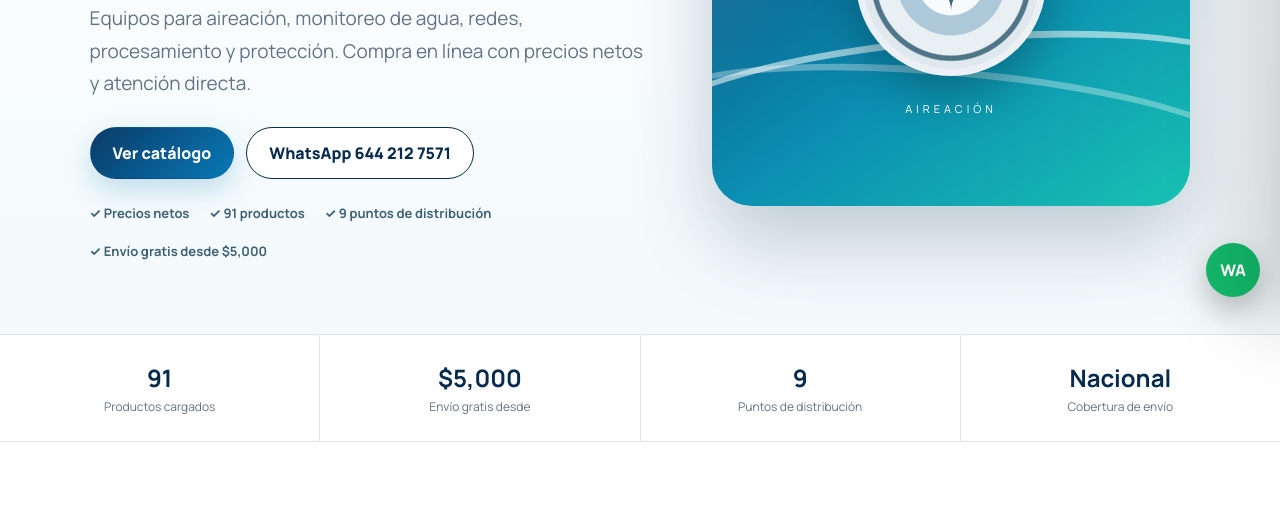
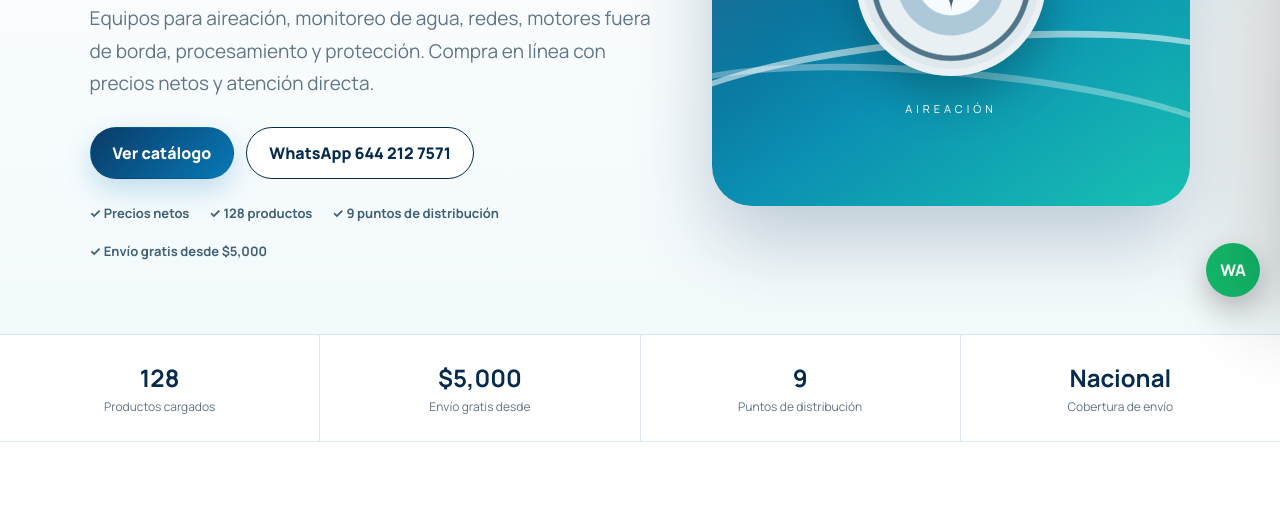
Before and after one commit to tomashirvinaragon-stack/aquacore-mx, a website: page index.html in a window 1280 px wide. Shown: the part 483-1000 px from the top of the page. Drawn offline with Linux system fonts and the light colour scheme; no server answers.

Commit message:
Actualiza portada para incluir motores Mercury

```diff
--- a/index.html
+++ b/index.html
@@ -41,13 +41,13 @@
       <div class="hero-copy">
         <span class="eyebrow">ACUACULTURA · PESCA · PRODUCCIÓN</span>
         <h1>Tecnología que impulsa tu cultivo.</h1>
-        <p>Equipos para aireación, monitoreo de agua, redes, procesamiento y protección. Compra en línea con precios netos y atención directa.</p>
+        <p>Equipos para aireación, monitoreo de agua, redes, motores fuera de borda, procesamiento y protección. Compra en línea con precios netos y atención directa.</p>
         <div class="hero-actions">
           <a class="btn primary" href="#productos">Ver catálogo</a>
           <a class="btn secondary" href="https://wa.me/526442127571?text=Hola%20AquaCore%20MX,%20necesito%20asesor%C3%ADa" target="_blank" rel="noopener">WhatsApp 644 212 7571</a>
         </div>
         <div class="hero-benefits">
-          <span>✓ Precios netos</span><span>✓ 91 productos</span><span>✓ 9 puntos de distribución</span><span>✓ Envío gratis desde $5,000</span>
+          <span>✓ Precios netos</span><span>✓ 128 productos</span><span>✓ 9 puntos de distribución</span><span>✓ Envío gratis desde $5,000</span>
         </div>
       </div>
       <div class="hero-visual" aria-hidden="true">
@@ -58,7 +58,7 @@
     </section>
 
     <section class="trust-strip">
-      <div><strong>91</strong><span>Productos cargados</span></div>
+      <div><strong>128</strong><span>Productos cargados</span></div>
       <div><strong>$5,000</strong><span>Envío gratis desde</span></div>
       <div><strong>9</strong><span>Puntos de distribución</span></div>
       <div><strong>Nacional</strong><span>Cobertura de envío</span></div>
@@ -198,6 +198,6 @@
 
   <a class="whatsapp-float" href="https://wa.me/526442127571?text=Hola%20AquaCore%20MX" target="_blank" rel="noopener" aria-label="WhatsApp">WA</a>
   <div class="toast" id="toast" role="status" aria-live="polite"></div>
-  <script src="app.js?v=20260918pixel1"></script>
+  <script src="app.js?v=20260918motors1"></script>
 </body>
 </html>
```
